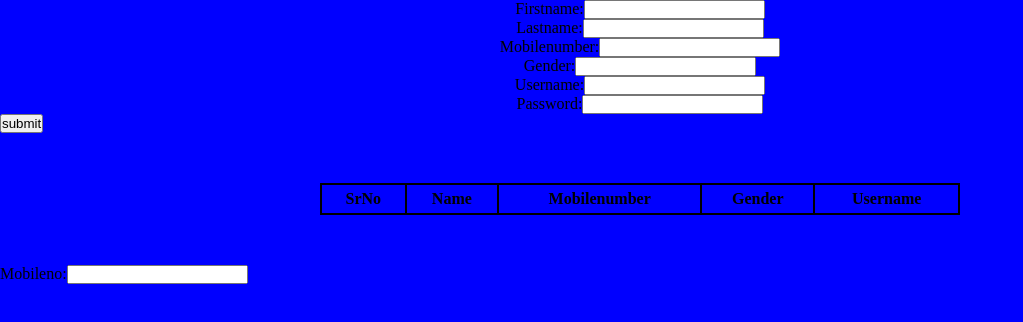
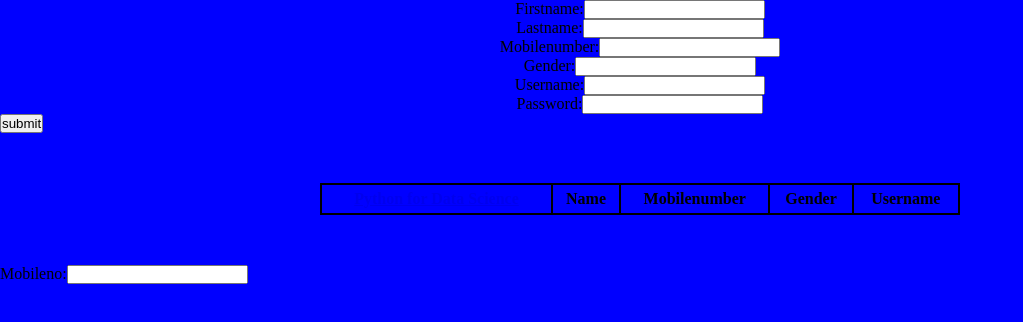
Before and after one commit to PretheshP/table, a plain HTML site: page index.html in a window 1280 px wide. Shown: the whole page, without its empty margins (0-1023 px from the left). Drawn offline with Linux system fonts and the light colour scheme.

Commit message:
Update index.html
sample

```diff
--- a/index.html
+++ b/index.html
@@ -35,7 +35,7 @@
         <table id="display" border="1">
             <tr>
                 <center>
-                    <th>SrNo</th>
+                    <th> <a href="https://courses.cognitiveclass.ai/certificates/f2d717e56e6c4eb98d18fbb52fc29707">Python for Data Science</a> </th>
                     <th>Name</th>
                     <th>Mobilenumber</th>
                     <th>Gender</th>
@@ -44,10 +44,10 @@
             </tr>
         </table>
     </h4>
-    <script src="script.js"></script>
+    <script src=" script.js "></script>
 
 
-    <div class="input">Mobileno:<input id="mnumber" type="number"></div>
+    <div class="input ">Mobileno:<input id="mnumber " type="number "></div>
 
 
 
```
